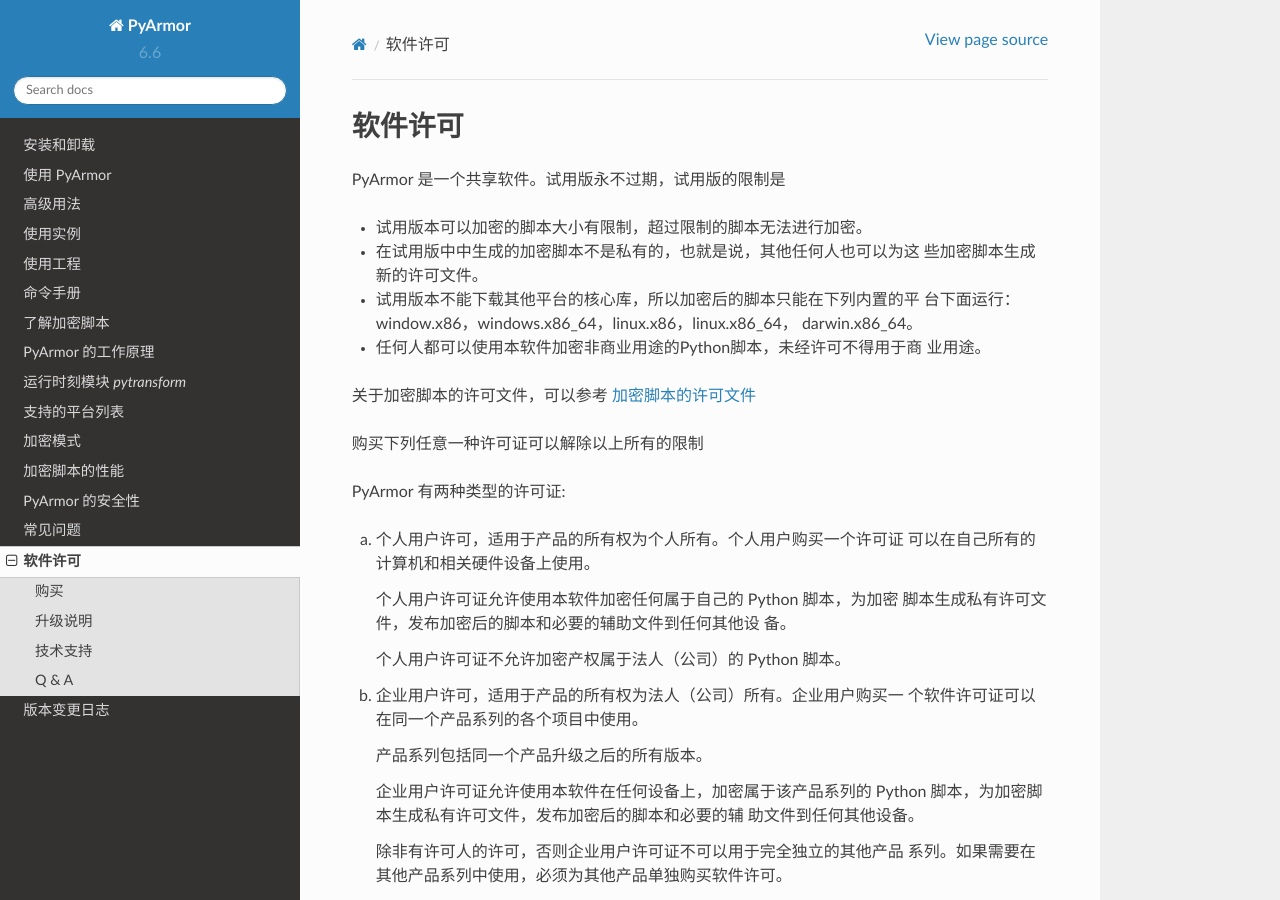
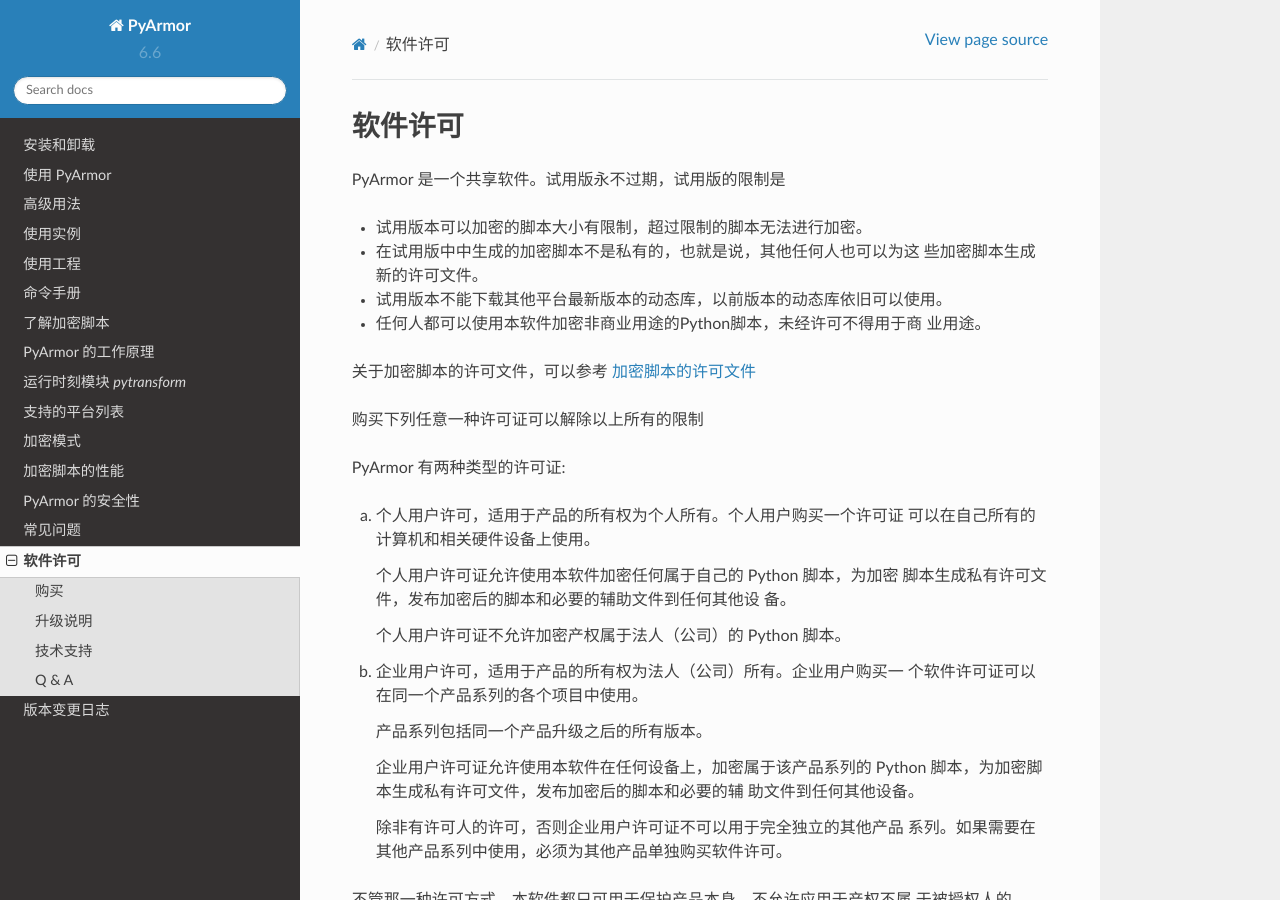
Before and after one commit to dashingsoft/pyarmor-docs-zh, a Sphinx documentation site: the page built from docs/license.rst, in a window 1280 px wide and 900 px high. Built offline with Sphinx 7.4.7 and the Read the Docs theme 2.0.0, drawn with Linux system fonts in a browser that asks for light colours.

Commit message:
Refine download limitation

```diff
--- a/docs/license.rst
+++ b/docs/license.rst
@@ -8,9 +8,7 @@
 * 试用版本可以加密的脚本大小有限制，超过限制的脚本无法进行加密。
 * 在试用版中中生成的加密脚本不是私有的，也就是说，其他任何人也可以为这
   些加密脚本生成新的许可文件。
-* 试用版本不能下载其他平台的核心库，所以加密后的脚本只能在下列内置的平
-  台下面运行：window.x86，windows.x86_64，linux.x86，linux.x86_64，
-  darwin.x86_64。
+* 试用版本不能下载其他平台最新版本的动态库，以前版本的动态库依旧可以使用。
 * 任何人都可以使用本软件加密非商业用途的Python脚本，未经许可不得用于商
   业用途。
 
```
